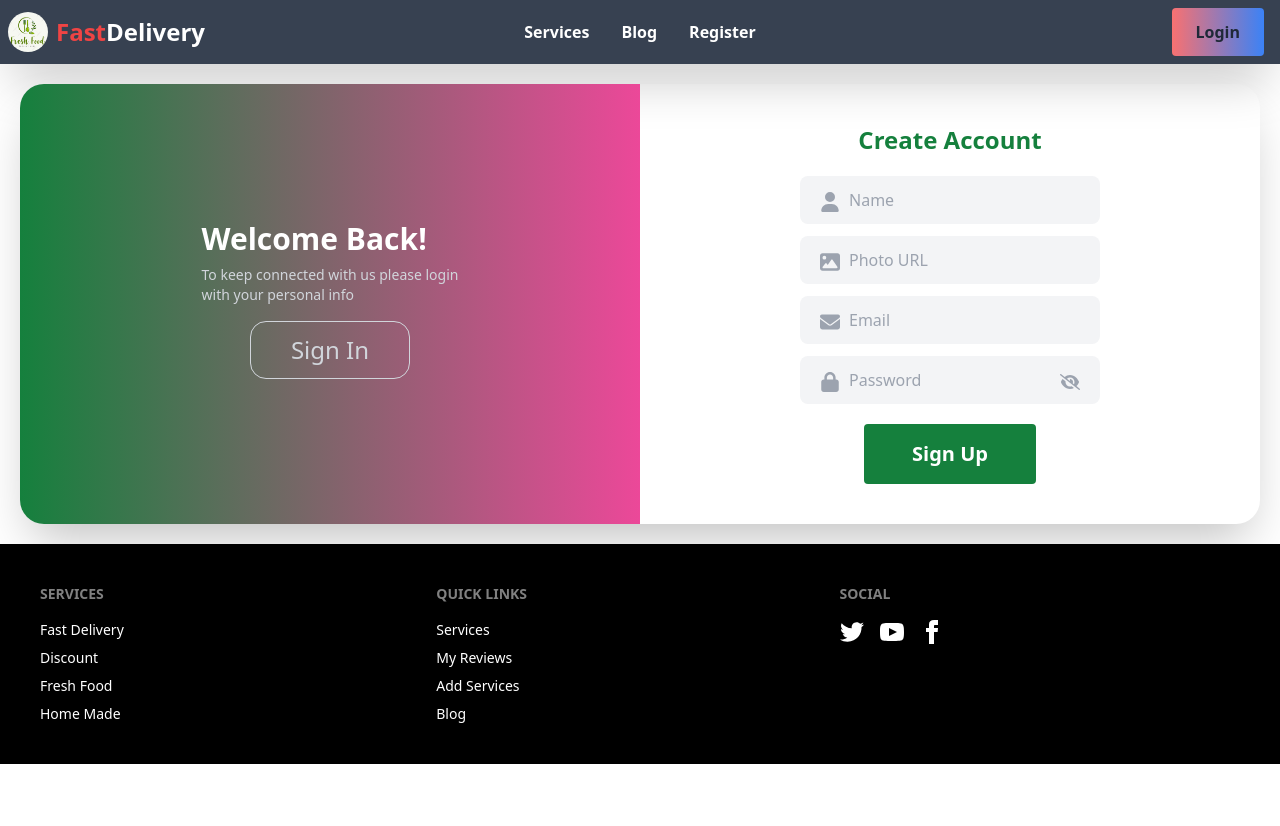
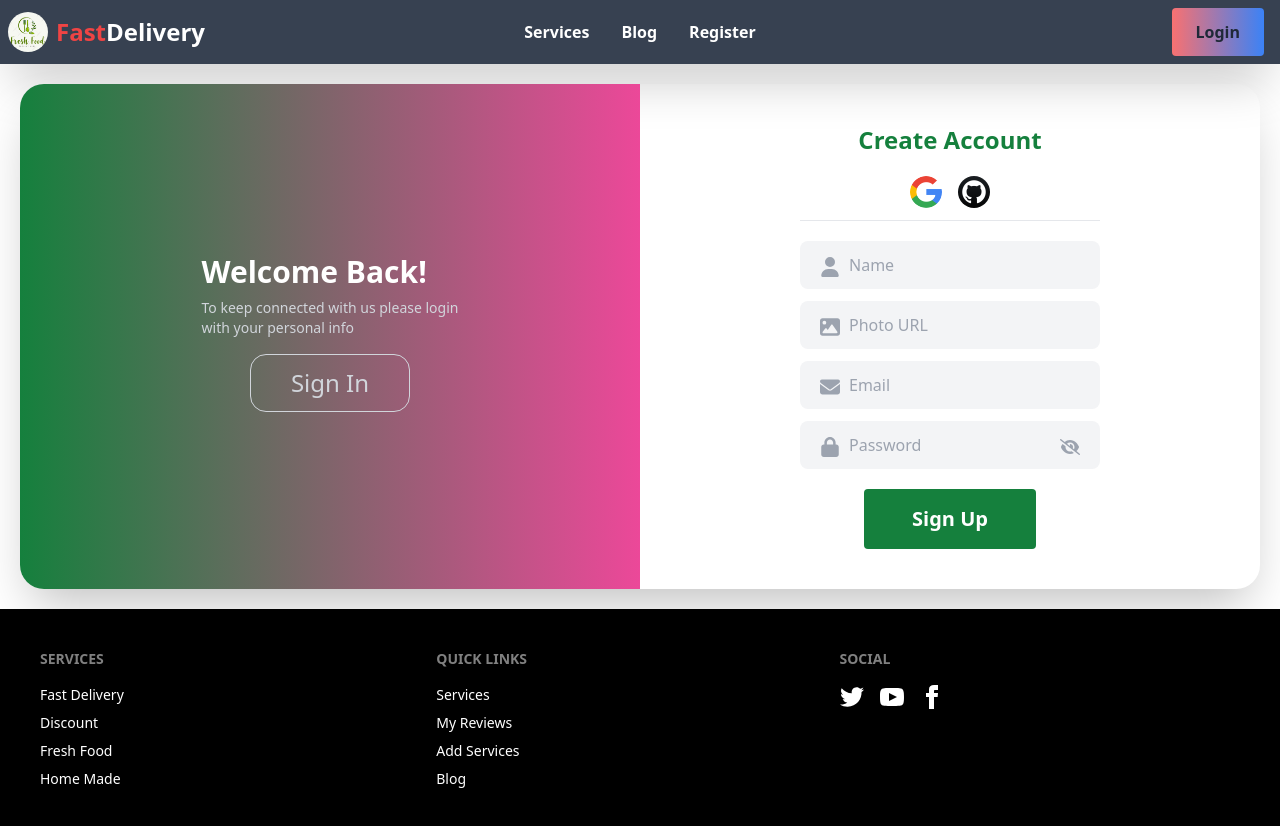
Before and after one commit to mdsultanmahmud/food-delivery, a React (Vite) app: page /register in a window 1280 px wide. Shown: the top 826 px of the page. Before the commit the page ends 800 px from the top, so only its background shows below. Built offline with nearby package versions, Linux system fonts and the light colour scheme; no server answers.

Commit message:
google login done

```diff
--- a/src/context/AuthProvider.jsx
+++ b/src/context/AuthProvider.jsx
@@ -1,11 +1,12 @@
 import React, { createContext, useEffect, useState } from 'react';
 import app from '../firebase/firebase.config';
-import { createUserWithEmailAndPassword, getAuth, onAuthStateChanged, signInWithEmailAndPassword, signOut, updateProfile } from 'firebase/auth'
+import { createUserWithEmailAndPassword, getAuth, GoogleAuthProvider, onAuthStateChanged, signInWithEmailAndPassword, signInWithPopup, signOut, updateProfile } from 'firebase/auth'
 export const AuthContext = createContext()
 const auth = getAuth(app)
 const AuthProvider = ({ children }) => {
     const [user, setUser] = useState({})
     const [loading, setLoading] = useState(true)
+    const googleProvider = new GoogleAuthProvider()
     const createPasswordBasedUser = (email, password) => {
         setLoading(true)
         return createUserWithEmailAndPassword(auth, email, password)
@@ -26,6 +27,9 @@ const AuthProvider = ({ children }) => {
         return signOut(auth)
     }
 
+    const loginWithGoogle = () =>{
+        return signInWithPopup(auth, googleProvider)
+    }
     useEffect(() => {
         const unsubscribe = onAuthStateChanged(auth, currentUser => {
             if (user) {
@@ -39,7 +43,7 @@ const AuthProvider = ({ children }) => {
 
         return () => unsubscribe()
     }, [])
-    const authInfo = { user, loading, createPasswordBasedUser, userUpdated, LoginUser, userLogout }
+    const authInfo = { user, loading, createPasswordBasedUser, userUpdated, LoginUser, userLogout,loginWithGoogle }
     return (
         <AuthContext.Provider value={authInfo}>
             {children}
--- a/src/pages/Register/Register.jsx
+++ b/src/pages/Register/Register.jsx
@@ -1,11 +1,13 @@
 import React, { useContext, useState } from 'react';
 import { FontAwesomeIcon } from '@fortawesome/react-fontawesome'
 import { Link, useNavigate } from 'react-router-dom';
-import { faEnvelope, faLock, faUser, faImage, faEyeSlash, faEye } from '@fortawesome/free-solid-svg-icons'
+import { faEnvelope, faLock, faUser, faImage, faEyeSlash, faEye, } from '@fortawesome/free-solid-svg-icons'
 import { AuthContext } from '../../context/AuthProvider';
 import toast from 'react-hot-toast';
+import google from '../../assets/google.png'
+import github from '../../assets/github.png'
 const Register = () => {
-    const { createPasswordBasedUser, userUpdated } = useContext(AuthContext)
+    const { createPasswordBasedUser, userUpdated, loginWithGoogle } = useContext(AuthContext)
     const [status, setStatus] = useState(false)
     const navigate = useNavigate()
     const handleUserRegister = event => {
@@ -40,6 +42,23 @@ const Register = () => {
                 toast.error(err.message)
             })
     }
+    const handleGoogleLogin = () => {
+        loginWithGoogle()
+            .then(res => {
+                console.log(res)
+                toast.success('You are Login successfully!')
+                navigate('/')
+
+            })
+            .catch((e) => {
+                console.log(e)
+                toast.error(e.message)
+            })
+    }
+
+    const handleGithubLogin = () => {
+        toast('Github login implement pending...')
+    }
     return (
         <div className='grid grid-cols-1 md:grid-cols-2 m-5 shadow-2xl rounded-3xl'>
             <div className='p-5 bg-gradient-to-r from-green-700 to-pink-500 rounded-t-3xl md:rounded-l-3xl md:rounded-tr-none grid place-items-center'>
@@ -52,7 +71,12 @@ const Register = () => {
             <div className='p-5 grid place-items-center'>
                 <div>
                     <h2 className='text-center my-5 text-green-700 font-bold text-2xl'>Create Account</h2>
-                    <form onSubmit={handleUserRegister} className='w-[250px] md:w-[300px]'>
+                    <div className='my-3 flex justify-center items-center'>
+                        <img onClick={handleGoogleLogin} className='w-8 h-8 rounded-full mx-2 cursor-pointer hover:scale-110' src={google} alt="" />
+                        <img onClick={handleGithubLogin} className='w-8 h-8 rounded-full mx-2 cursor-pointer hover:scale-110' src={github} alt="" />
+                    </div>
+                    <hr />
+                    <form onSubmit={handleUserRegister} className='mt-5 w-[250px] md:w-[300px]'>
                         <div className="form-control relative mb-3">
                             <FontAwesomeIcon className='absolute top-1/3 left-2 w-5 h-5 text-gray-400 ml-3' icon={faUser}></FontAwesomeIcon>
                             <input required name='name' type="text" placeholder="Name" className="input bg-gray-100  w-full max-w-xs pl-12" />
--- a/src/pages/Reviews/Reviews.jsx
+++ b/src/pages/Reviews/Reviews.jsx
@@ -31,8 +31,13 @@ const Reviews = () => {
     }, [deleteStatus])
     return (
         <div>
+            {
+                reviews.length > 0 ?
+                    <h3 className='text-center my-5 text-2xl font-bold text-orange-700'>Your all Reviews</h3>
+                    :
+                    <h3 className='text-center my-5 text-2xl font-bold text-orange-700'>No review were added</h3>
+            }
 
-            <h3 className='text-center my-5 text-2xl font-bold text-orange-700'>Your all Reviews</h3>
             <div className='w-3/4 mx-auto'>
                 {
                     reviews.map(rev => <DisplayReview
--- a/src/sharedPages/ServiceDetails/ServiceDetails.jsx
+++ b/src/sharedPages/ServiceDetails/ServiceDetails.jsx
@@ -3,6 +3,8 @@ import { useLoaderData, Link } from 'react-router-dom';
 import { AuthContext } from '../../context/AuthProvider';
 import ReviewForm from './ReviewForm';
 import ShowReview from './showReview';
+import { PhotoProvider, PhotoView } from 'react-photo-view';
+import 'react-photo-view/dist/react-photo-view.css';
 const ServiceDetails = () => {
     const [serviceReview, setServiceReview] = useState([])
     const { user } = useContext(AuthContext)
@@ -22,7 +24,12 @@ const ServiceDetails = () => {
         <div>
             <div className='grid gap-6 place-items-center grid-cols-1 md:grid-cols-2 my-5'>
                 <div className='w-full p-5'>
+                    <PhotoProvider>
+                        <PhotoView src={picture}>
                         <img className='rounded-lg w-full' src={picture} alt={title} />
+                        </PhotoView>
+                    </PhotoProvider>
+
                 </div>
                 <div className='w-full p-5'>
                     <h2 className='font-bold text-2xl text-orange-600 uppercase my-5'>{name}</h2>
```
Also changed, not shown: src/assets/github.png (added), src/assets/google.png (added). Lines whose indentation alone changed are shown as unchanged.
